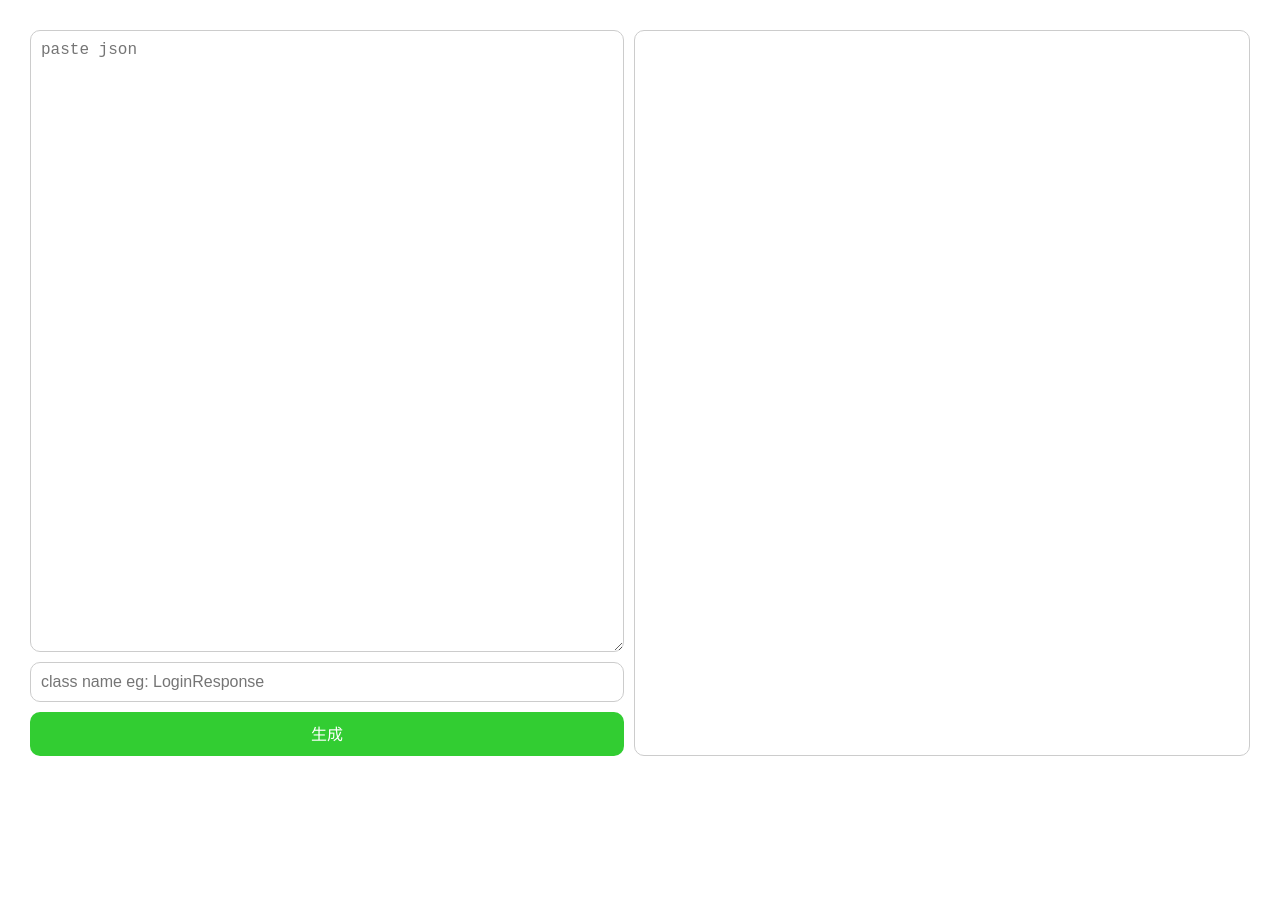
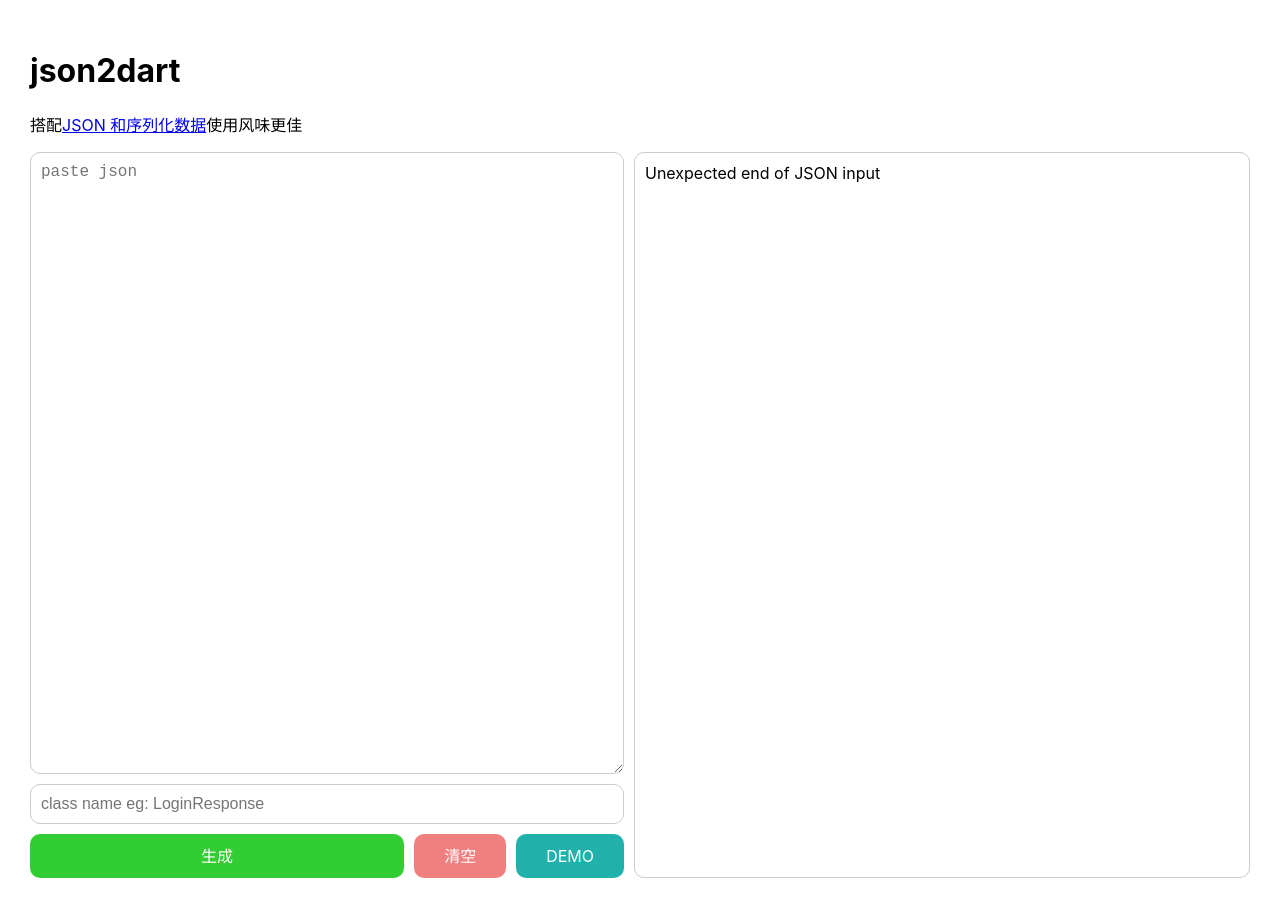
Before and after one commit to 11os/a2a, a React (Create React App) app: page / in a window 1280 px wide. Before the commit the page ends 800 px from the top, so only its background shows below. Built offline with nearby package versions, Linux system fonts and the light colour scheme.

Commit message:
feat: add demo & clean button

```diff
--- a/public/index.html
+++ b/public/index.html
@@ -24,7 +24,7 @@
       work correctly both with client-side routing and a non-root public URL.
       Learn how to configure a non-root public URL by running `npm run build`.
     -->
-    <title>React App</title>
+    <title>json2dart</title>
   </head>
   <body>
     <noscript>You need to enable JavaScript to run this app.</noscript>
--- a/src/pages/App.css
+++ b/src/pages/App.css
@@ -1,8 +1,11 @@
 .page-view {
   min-width: 720px;
+  padding: 30px;
+}
+
+.body-view {
   display: flex;
-  /* height: calc(100vh - 30px * 2); */
-  padding: 30px;
+  margin-top: 10px;
 }
 
 .left-view {
@@ -29,9 +32,14 @@
   border-radius: 10px;
 }
 
-.left-confirm-button {
+.left-button-view {
   margin-top: 10px;
   height: 44px;
+  display: flex;
+}
+
+.left-confirm-button {
+  flex: 1;
   background-color: limegreen;
   border-radius: 10px;
   color: white;
@@ -39,7 +47,29 @@
   line-height: 44px;
 }
 
-.left-confirm-button:hover {
+.left-clean-button {
+  padding: 0 30px;
+  margin-left: 10px;
+  background-color: lightcoral;
+  border-radius: 10px;
+  color: white;
+  text-align: center;
+  line-height: 44px;
+}
+
+.left-demo-button {
+  padding: 0 30px;
+  margin-left: 10px;
+  background-color: lightseagreen;
+  border-radius: 10px;
+  color: white;
+  text-align: center;
+  line-height: 44px;
+}
+
+.left-confirm-button:hover,
+.left-demo-button:hover,
+.left-clean-button:hover {
   opacity: 0.8;
 }
 
--- a/src/pages/App.tsx
+++ b/src/pages/App.tsx
@@ -1,4 +1,4 @@
-import React, { useState } from 'react';
+import React, { useState, useEffect } from 'react';
 import { handleJson } from '../utils/json2dart'
 import './App.css';
 
@@ -9,17 +9,59 @@ const App: React.FC = () => {
   const confirmClick = () => {
     setResult(handleJson(json, clazz))
   }
+  const cleanClick = () => {
+    setJson('')
+    setClazz('')
+    setResult('')
+  }
+  const demoClick = () => {
+    let json = `{
+      "code": 1,
+      "data": [{
+              "commodityType": 2,
+              "contentNum": 1,
+              "coverUrl": "https://pic.manqian.cn/f16bb207-0b55-4bf4-93d2-034bf535f06d?t=1571975702038",
+              "description": "普通课程-01",
+              "free": false,
+              "hasBuy": false,
+              "href": "javascript:",
+              "id": "4638977926580224",
+              "introduce": "",
+              "name": "普通课程-01",
+              "possess": false,
+              "price": 100,
+              "studentNum": 52
+          }
+      ],
+      "message": "成功",
+      "nowpage": 1,
+      "total": 34
+  }`
+    setJson(json)
+    setClazz('BaseResponse')
+  }
+
+  useEffect(() => setResult(handleJson(json, clazz)), [clazz, json])
+
   return (
     <div className="page-view">
+      <h1>json2dart</h1>
+      <p>搭配<a href="https://flutter.cn/docs/development/data-and-backend/json">JSON 和序列化数据</a>使用风味更佳</p>
+      <div className="body-view">
         {/* left */}
         <div className="left-view">
           <textarea value={json} className="left-top-view" placeholder="paste json" onChange={(e) => { setJson(e.target.value) }}></textarea>
           <input value={clazz} className="left-bottom-view" placeholder="class name eg: LoginResponse" onChange={(e) => { setClazz(e.target.value) }}></input>
+          <div className="left-button-view">
             <div className="left-confirm-button" onClick={confirmClick}>生成</div>
+            <div className="left-clean-button" onClick={cleanClick}>清空</div>
+            <div className="left-demo-button" onClick={demoClick}>DEMO</div>
+          </div>
         </div>
         {/* right */}
         <div className="right-view">
-        <span >{result}</span>
+          <span>{result}</span>
+        </div>
       </div>
     </div>
   );
--- a/src/utils/json2dart.ts
+++ b/src/utils/json2dart.ts
@@ -21,10 +21,12 @@ export const handleJson = (json: string, clazz: string) => {
           params += `  int ${key}; \n`;
           break;
         case "[object Array]":
-          loop.push({
-            json: JSON.stringify(value[0]),
-            clazz: FirstUpperCase(key)
-          });
+          let obj = value?.[0];
+          obj &&
+            loop.push({
+              json: JSON.stringify(obj),
+              clazz: FirstUpperCase(key)
+            });
           params += `  List<${FirstUpperCase(key)}> ${key}; \n`;
           break;
         case "[object Object]":
```
Lines whose indentation alone changed are shown as unchanged.
